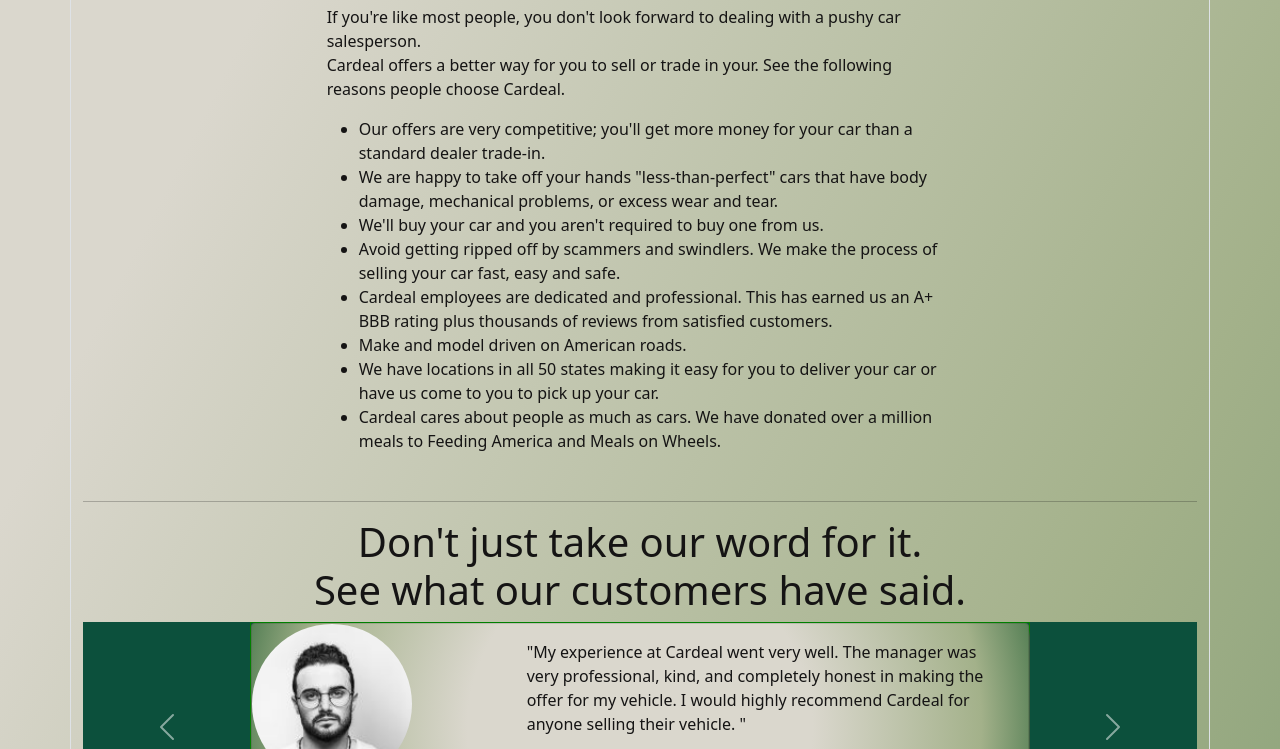
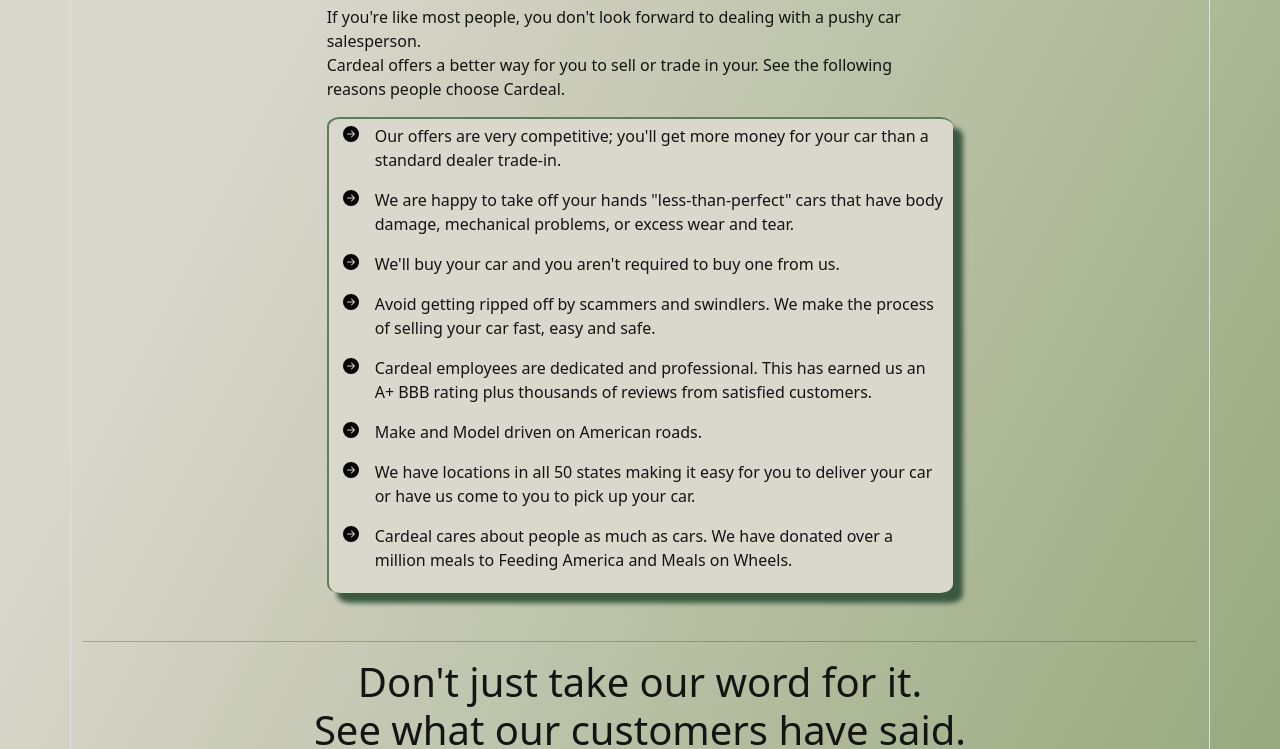
Before and after one commit to Oles1/car-deal, a website built with Vite: page web2890-project-1-Oles1-main/src/index.html in a window 1280 px wide. Shown: the part 1515-2264 px from the top of the page. Built offline with nearby package versions, Linux system fonts and the light colour scheme.

Commit message:
Final submission

```diff
--- a/web2890-project-1-Oles1-main/package.json
+++ b/web2890-project-1-Oles1-main/package.json
@@ -16,10 +16,12 @@
     "compile:sass": "sass --watch scss:assets/css"
   },
   "devDependencies": {
+    "@eslint/js": "^9.4.0",
     "@rollup/plugin-eslint": "^8.0.2",
-    "eslint": "^8.15.0",
+    "eslint": "^9.4.0",
     "eslint-config-prettier": "^8.5.0",
     "glob": "^7.2.0",
+    "globals": "^15.4.0",
     "prettier": "^2.6.2",
     "rimraf": "^3.0.2",
     "sass": "^1.49.11",
--- a/web2890-project-1-Oles1-main/src/index.html
+++ b/web2890-project-1-Oles1-main/src/index.html
@@ -130,8 +130,8 @@
           If you're like most people, you don't look forward to dealing with a pushy car salesperson. <br>Cardeal offers a
           better way for you to sell or trade in your. See the following reasons people choose Cardeal.
         </p>
-        <ul>
-          <li>Our offers are very competitive; you'll get more money for your car than a standard dealer trade-in.</li>
+        <ul class="custom-ul">
+          <li> Our offers are very competitive; you'll get more money for your car than a standard dealer trade-in.</li>
           <li>
             We are happy to take off your hands "less-than-perfect" cars that have body damage, mechanical problems, or
             excess wear and tear.
@@ -145,7 +145,7 @@
             Cardeal employees are dedicated and professional. This has earned us an A+ BBB rating plus thousands of
             reviews from satisfied customers.
           </li>
-          <li>Make and model driven on American roads.</li>
+          <li>Make and Model driven on American roads.</li>
           <li>
             We have locations in all 50 states making it easy for you to deliver your car or have us come to you to pick
             up your car.
@@ -668,7 +668,7 @@
             id="newsletter1"
             type="text"
             class="form-control"
-            placeholder="Email address"
+            placeholder="Your Email address"
           />
           <button class="btn btn-primary" type="button">Subscribe</button>
         </div>
--- a/web2890-project-1-Oles1-main/src/stylesheets/main.scss
+++ b/web2890-project-1-Oles1-main/src/stylesheets/main.scss
@@ -210,3 +210,33 @@
 .my-border {
   border-color: $myprimary;
 }
+/* Arrow: &#11162; */
+.custom-ul {
+  border-top: 2px solid $mytertiary;
+  border-left: 2px solid $mytertiary;
+  border-radius: 2%;
+  padding: 5px 10px 5px 30px;
+  background-color: $base-bg-color;
+  -webkit-box-shadow: 10px 10px 5px 0px rgba(58, 90, 64, 1);
+  -moz-box-shadow: 10px 10px 5px 0px rgba(58, 90, 64, 1);
+  box-shadow: 10px 10px 5px 0px rgba(58, 90, 64, 1);
+
+  // li {
+  // list-style-type: none;
+  // list-style-type: square;
+  // list-style-image: url(../images/clipboard-check.svg);
+  // list-style-image: url(../images/arrow-right-circle-fill.svg);
+  // margin-bottom: 1rem;
+  // }
+  li {
+    list-style-type: none;
+    padding-left: 1rem;
+    margin-bottom: 1rem;
+  }
+
+  li::marker {
+    // color: $myprimary;
+    content: url(../images/arrow-right-circle-fill.svg);
+    // font-size: 5rem;
+  }
+}
```
Also changed, not shown: web2890-project-1-Oles1-main/eslint.config.mjs (added, +9 -0 lines), web2890-project-1-Oles1-main/src/images/arrow-right-circle-fill.svg (added), web2890-project-1-Oles1-main/src/images/caret-right-fill.svg (added), web2890-project-1-Oles1-main/src/images/clipboard-check.svg (added), 1 other file.
